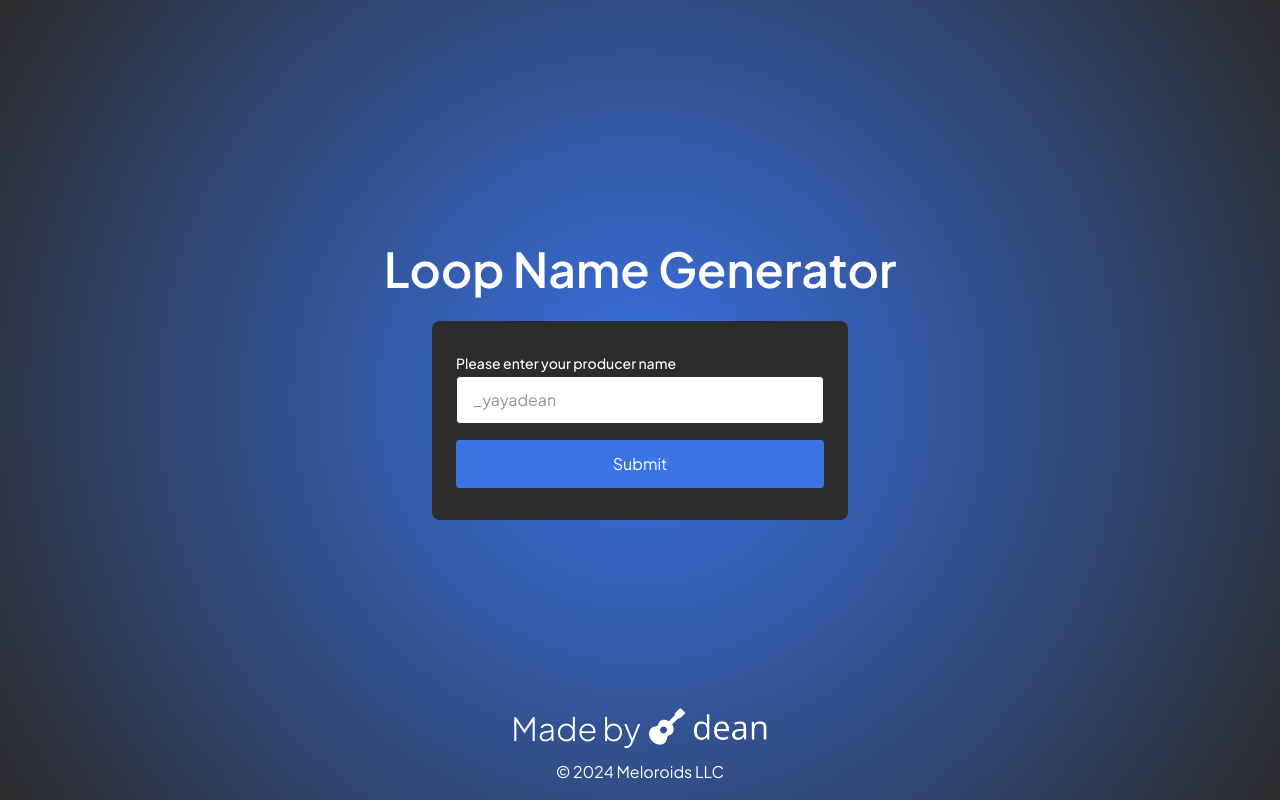
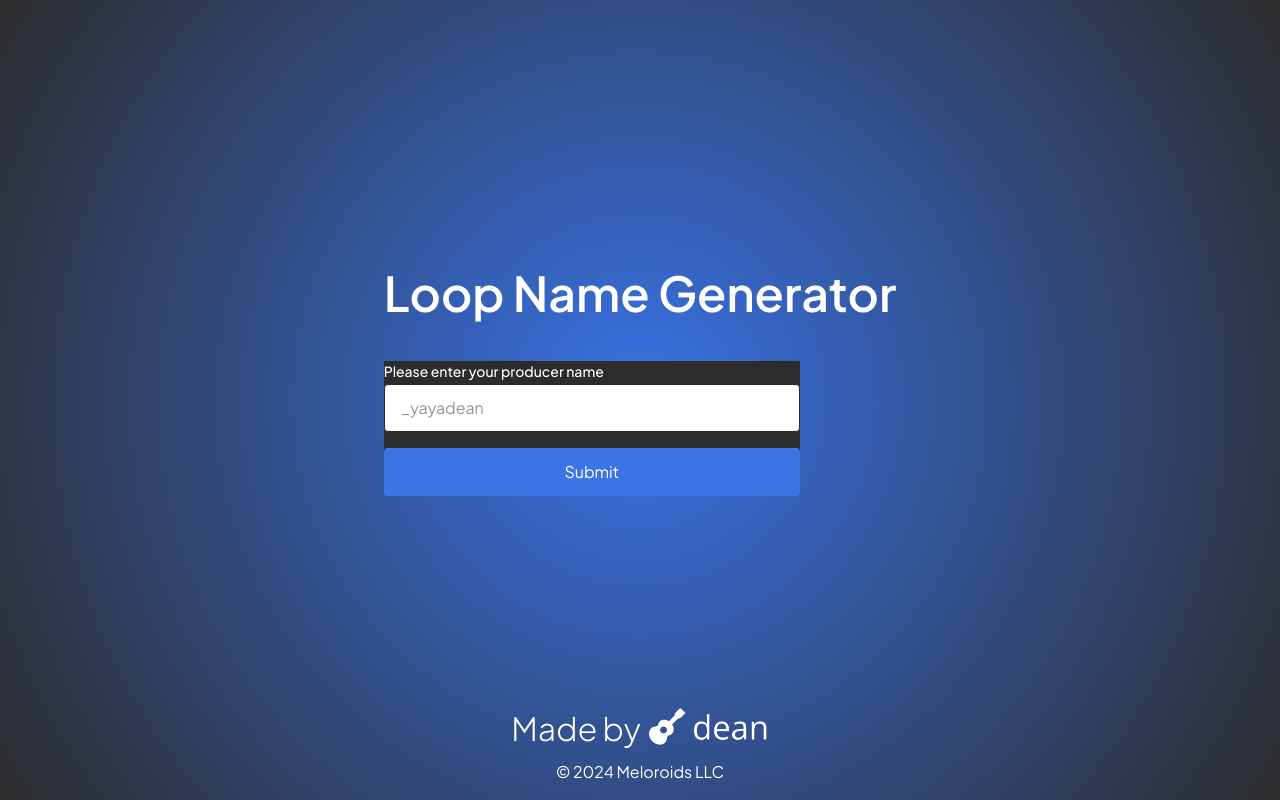
Before and after one commit to petehod/loop-name-generator, a Next.js app: page / in a window 1280 px wide. Built offline with nearby package versions, Linux system fonts and the light colour scheme.

Commit message:
refactor a bunch of components

```diff
--- a/src/app/page.tsx
+++ b/src/app/page.tsx
@@ -1,22 +1,26 @@
 "use client";
-import {
-  ClearProducerName,
-  NameGenerator,
-  ProducerNameForm
-} from "@/components";
-import { Header } from "@/components/Header";
+
+import NoProducerYet from "@/components/NoProducerYet";
+import WordIdeasWrapper from "@/components/WordIdeasWrapper";
+import YesProducerName from "@/components/YesProducerName";
 import { useProducerName } from "@/hooks";
+import { useState } from "react";
 
 export default function Home() {
-  const [producerName, setProducerName] = useProducerName();
-  return !producerName ? (
-    <>
-      <Header />
-      <ProducerNameForm onSetProducerName={setProducerName} />
-    </>
-  ) : (
-    <>
-      <NameGenerator name={producerName} />
-    </>
+  const [producerName, _] = useProducerName();
+  console.log("producerName", producerName);
+  const [wordIdeas, setWordIdeas] = useState<string[]>();
+
+  return (
+    <div className="flex flex-col gap-4">
+      {!producerName ? (
+        <NoProducerYet />
+      ) : (
+        <>
+          <YesProducerName onSetWordIdeas={setWordIdeas} />
+        </>
+      )}
+      {wordIdeas && <WordIdeasWrapper words={wordIdeas} />}
+    </div>
   );
 }
--- a/src/components/Form/OpenAiWordForm.tsx
+++ b/src/components/Form/ThemeForm.tsx
@@ -4,7 +4,7 @@ import { Input } from "./Input";
 import { Label } from "./Label";
 import { useState } from "react";
 
-export const OpenAiWordForm = ({
+export const ThemeForm = ({
   onSubmit
 }: {
   onSubmit: (
--- a/src/components/Form/index.ts
+++ b/src/components/Form/index.ts
@@ -1,3 +1,4 @@
 export * from "./Input";
 export * from "./Label";
 export * from "./FormInputLabelWrapper";
+export * from "./ThemeForm";
--- /dev/null
+++ b/src/components/MainContentFormWrapper.tsx
@@ -0,0 +1,13 @@
+import React from "react";
+
+export default function MainContentFormWrapper({
+  children
+}: {
+  children: React.ReactNode;
+}) {
+  return (
+    <div className="bg-dark w-full max-w-26   rounded-lg rounded-t-none">
+      {children}
+    </div>
+  );
+}
--- /dev/null
+++ b/src/components/MainContentTitle.tsx
@@ -0,0 +1,11 @@
+import React from "react";
+
+export default function MainContentTitle() {
+  return (
+    <div className="w-full flex justify-center items-center pt-6 pb-2">
+      <h2 className="text-2.5 text-center font-semibold mb-4 text-primary">
+        Loop Name Generator
+      </h2>
+    </div>
+  );
+}
--- /dev/null
+++ b/src/components/MainContentWrapper.tsx
@@ -0,0 +1,11 @@
+import React from "react";
+
+const MainContentWrapper = ({ children }: { children: React.ReactNode }) => {
+  return (
+    <div className="w-full max-w-26 rounded-lg flex flex-col bg-white items-center justify-center">
+      {children}
+    </div>
+  );
+};
+
+export default MainContentWrapper;
--- a/src/components/NameGenerator.tsx
+++ b/src/components/NameGenerator.tsx
@@ -1,8 +1,8 @@
 import { DateToggle } from "./DateToggle";
 import { useState } from "react";
 import { generateLoopNames } from "@/services/openai.service";
-import { LoopNameIdea } from "./LoopNameIdea";
-import { OpenAiWordForm } from "./Form/OpenAiWordForm";
+import { LoopNameIdea } from "./WordIdea";
+import { OpenAiWordForm } from "./Form/ThemeForm";
 import { ClearProducerName } from "./ClearProducerName";
 
 export const NameGenerator = ({ name }: { name: string }) => {
--- /dev/null
+++ b/src/components/NoProducerYet.tsx
@@ -0,0 +1,21 @@
+import React from "react";
+import { Header } from "./Header";
+import MainContentFormWrapper from "./MainContentFormWrapper";
+import MainContentWrapper from "./MainContentWrapper";
+import { ProducerNameForm } from "./ProducerNameForm";
+import { useProducerName } from "@/hooks";
+
+export default function NoProducerYet() {
+  const [_, setProducerName] = useProducerName();
+
+  return (
+    <>
+      <Header />
+      <MainContentWrapper>
+        <MainContentFormWrapper>
+          <ProducerNameForm onSetProducerName={setProducerName} />
+        </MainContentFormWrapper>
+      </MainContentWrapper>
+    </>
+  );
+}
--- a/src/components/ProducerNameForm.tsx
+++ b/src/components/ProducerNameForm.tsx
@@ -13,10 +13,11 @@ export const ProducerNameForm = ({
   const handleSubmit = (event: React.FormEvent<HTMLFormElement>) => {
     event.preventDefault();
     onSetProducerName(inputValue);
+
+    window.location.reload();
   };
 
   return (
-    <div className="bg-dark w-full max-w-26 py-8 px-6 rounded-lg">
     <form onSubmit={handleSubmit} className="w-full">
       <FormInputLabelWrapper
         input={
@@ -30,13 +31,10 @@ export const ProducerNameForm = ({
             width={"w-full"}
           />
         }
-          label={
-            <Label text="Please enter your producer name" htmlFor="name" />
-          }
+        label={<Label text="Please enter your producer name" htmlFor="name" />}
       />
 
       <Button text="Submit" type="submit" />
     </form>
-    </div>
   );
 };
--- a/src/components/LoopNameIdea.tsx
+++ b/src/components/WordIdea.tsx
@@ -8,7 +8,7 @@ import { animationVariants } from "@/constants/animations.constants";
 import { COPY_ICON } from "@/constants/icon.constants";
 import { useToast } from "@/context/ToastContext";
 import { SUCCESSFUL_COPY_MESSAGE } from "@/constants/messages.constants";
-export const LoopNameIdea = memo(({ word }: { word: string }) => {
+export const WordIdea = memo(({ word }: { word: string }) => {
   const { showToast } = useToast();
   const [producerName] = useProducerName();
   const [copied, setCopied] = useState(false);
--- /dev/null
+++ b/src/components/WordIdeasWrapper.tsx
@@ -0,0 +1,12 @@
+import React from "react";
+import { WordIdea } from "./WordIdea";
+
+export default function WordIdeasWrapper({ words }: { words: string[] }) {
+  return (
+    <div className="flex flex-col w-full gap-2">
+      {words.map((word) => (
+        <WordIdea key={word} word={word} />
+      ))}
+    </div>
+  );
+}
--- /dev/null
+++ b/src/components/YesProducerName.tsx
@@ -0,0 +1,34 @@
+import React, { useState } from "react";
+import MainContentFormWrapper from "./MainContentFormWrapper";
+import MainContentWrapper from "./MainContentWrapper";
+import { ProducerNameForm } from "./ProducerNameForm";
+import { ThemeForm } from "./Form";
+import { generateLoopNames } from "@/services/openai.service";
+import MainContentTitle from "./MainContentTitle";
+
+export default function YesProducerName({
+  onSetWordIdeas
+}: {
+  onSetWordIdeas: (words: string[]) => void;
+}) {
+  const handleGenerateWords = async (
+    event: React.FormEvent<HTMLFormElement>,
+    theme: string
+  ) => {
+    event.preventDefault();
+    if (!theme) return;
+    const response = await generateLoopNames(theme);
+
+    const splitResponse = response.split(", ");
+    onSetWordIdeas(splitResponse);
+  };
+
+  return (
+    <MainContentWrapper>
+      <MainContentTitle />
+      <MainContentFormWrapper>
+        <ThemeForm onSubmit={handleGenerateWords} />
+      </MainContentFormWrapper>
+    </MainContentWrapper>
+  );
+}
```
Lines whose indentation alone changed are shown as unchanged.
